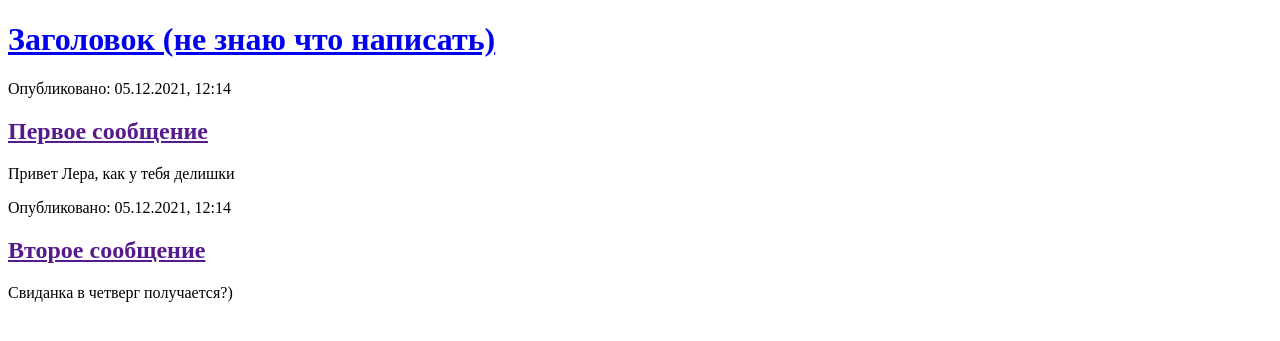
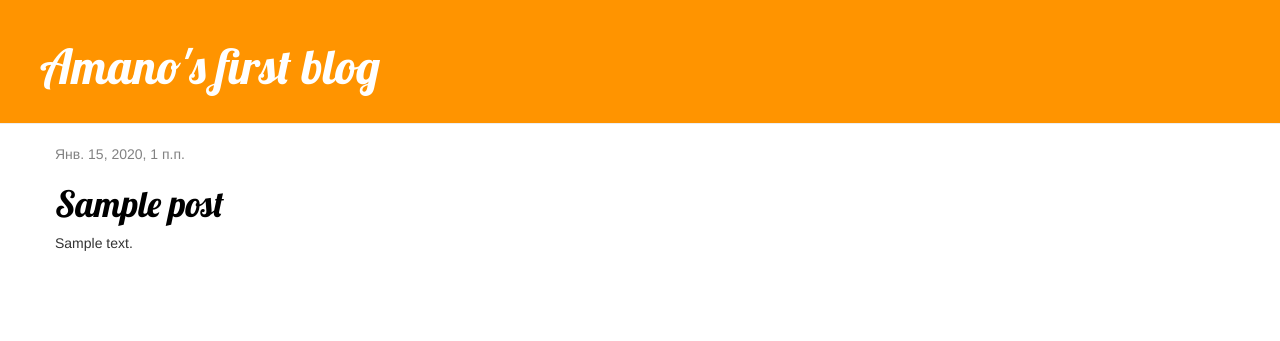
Before and after one commit to amano10015/my-first-blog, a Django app: page / in a window 1280 px wide. Shown: the top 341 px of the page. Run offline with Django 3.2, Linux system fonts and the light colour scheme; tables that the repository leaves empty hold one stand-in row (values such as "Sample post"); some libraries are stand-ins or nearby versions.

Commit message:
Added view

```diff
--- /dev/null
+++ b/blog/static/css/blog.css
@@ -0,0 +1,51 @@
+h1 a {
+    color: #FCA205;
+    font-family: 'Lobster';
+}
+
+.page-header {
+    background-color: #ff9400;
+    margin-top: 0;
+    padding: 20px 20px 20px 40px;
+}
+
+.page-header h1, .page-header h1 a, .page-header h1 a:visited, .page-header h1 a:active {
+    color: #ffffff;
+    font-size: 36pt;
+    text-decoration: none;
+}
+
+.content {
+    margin-left: 40px;
+}
+
+h1, h2, h3, h4 {
+    font-family: 'Lobster', cursive;
+}
+
+.date {
+    color: #828282;
+}
+
+.save {
+    float: right;
+}
+
+.post-form textarea, .post-form input {
+    width: 100%;
+}
+
+.top-menu, .top-menu:hover, .top-menu:visited {
+    color: #ffffff;
+    float: right;
+    font-size: 26pt;
+    margin-right: 20px;
+}
+
+.post {
+    margin-bottom: 70px;
+}
+
+.post h1 a, .post h1 a:visited {
+    color: #000000;
+}
--- /dev/null
+++ b/blog/templates/blog/base.html
@@ -0,0 +1,23 @@
+{% load static %}
+<html>
+    <head>
+        <title>Django Girls blog</title>
+        <link rel="stylesheet" href="//maxcdn.bootstrapcdn.com/bootstrap/3.2.0/css/bootstrap.min.css">
+        <link rel="stylesheet" href="//maxcdn.bootstrapcdn.com/bootstrap/3.2.0/css/bootstrap-theme.min.css">
+        <link href='//fonts.googleapis.com/css?family=Lobster&subset=latin,latin-ext' rel='stylesheet' type='text/css'>
+        <link rel="stylesheet" href="{% static 'css/blog.css' %}">
+    </head>
+    <body>
+        <div class="page-header">
+            <h1><a href="/">Amano's first blog</a></h1>
+        </div>
+        <div class="content container">
+            <div class="row">
+                <div class="col-md-8">
+                {% block content %}
+                {% endblock %}
+                </div>
+            </div>
+        </div>
+    </body>
+</html>
--- a/blog/templates/blog/post_list.html
+++ b/blog/templates/blog/post_list.html
@@ -1,23 +1,13 @@
-<!DOCTYPE html>
-<html>
-    <head>
-        <title>Мой крутой блог</title>
-    </head>
-    <body>
-        <div>
-            <h1><a href="/">Заголовок (не знаю что написать)</a></h1>
+{% extends 'blog/base.html' %}
+
+{% block content %}
+    {% for post in posts %}
+        <div class="post">
+            <div class="date">
+                {{ post.published_date }}
+            </div>
+           <h1><a href="{% url 'post_detail' pk=post.pk %}">{{ post.title }}</a></h1>
+            <p>{{ post.text|linebreaksbr }}</p>
         </div>
-
-        <div>
-            <p>Опубликовано: 05.12.2021, 12:14</p>
-            <h2><a href="">Первое сообщение</a></h2>
-            <p>Привет Лера, как у тебя делишки</p>
-        </div>
-
-        <div>
-            <p>Опубликовано: 05.12.2021, 12:14</p>
-            <h2><a href="">Второе сообщение</a></h2>
-            <p>Свиданка в четверг получается?)</p>
-        </div>
-    </body>
-</html>
+    {% endfor %}
+{% endblock %}
--- a/blog/urls.py
+++ b/blog/urls.py
@@ -3,4 +3,5 @@ from . import views
 
 urlpatterns = [
     path('', views.post_list, name='post_list'),
+    path('post/<int:pk>/', views.post_detail, name='post_detail'),
 ]
--- a/blog/views.py
+++ b/blog/views.py
@@ -1,10 +1,13 @@
-from django.shortcuts import render
+from django.shortcuts import render, get_object_or_404
 from django.utils import timezone
 from .models import Post
 
 
 def post_list(request):
     posts = Post.objects.filter(published_date__lte=timezone.now()).order_by('published_date')
-    return render(request, 'blog/post_list.html', {})
+    return render(request, 'blog/post_list.html', {'posts': posts})
 
-# Create your views here.
+
+def post_detail(request, pk):
+    post = get_object_or_404(Post, pk=pk)
+    return render(request, 'blog/post_detail.html', {'post': post})
```
Also changed, not shown: blog/templates/blog/post_detail.html (added, +13 -0 lines).
